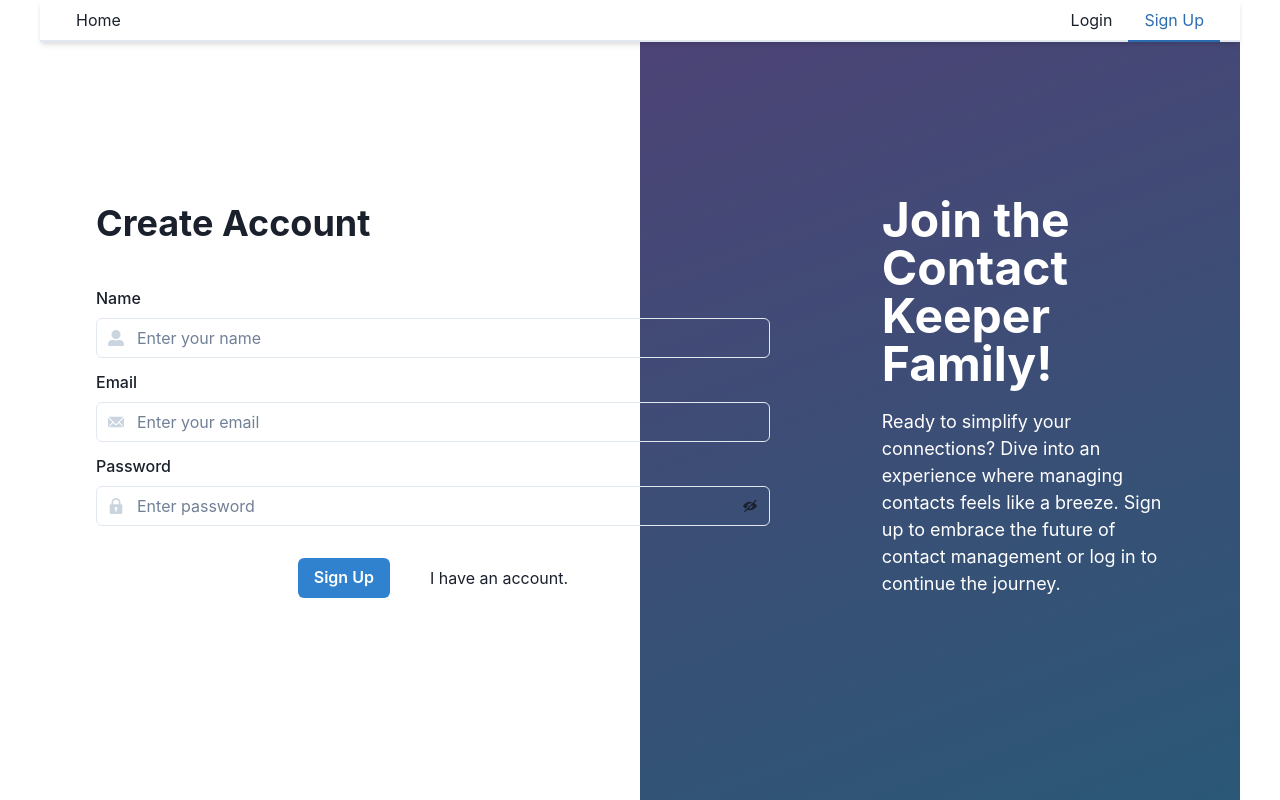
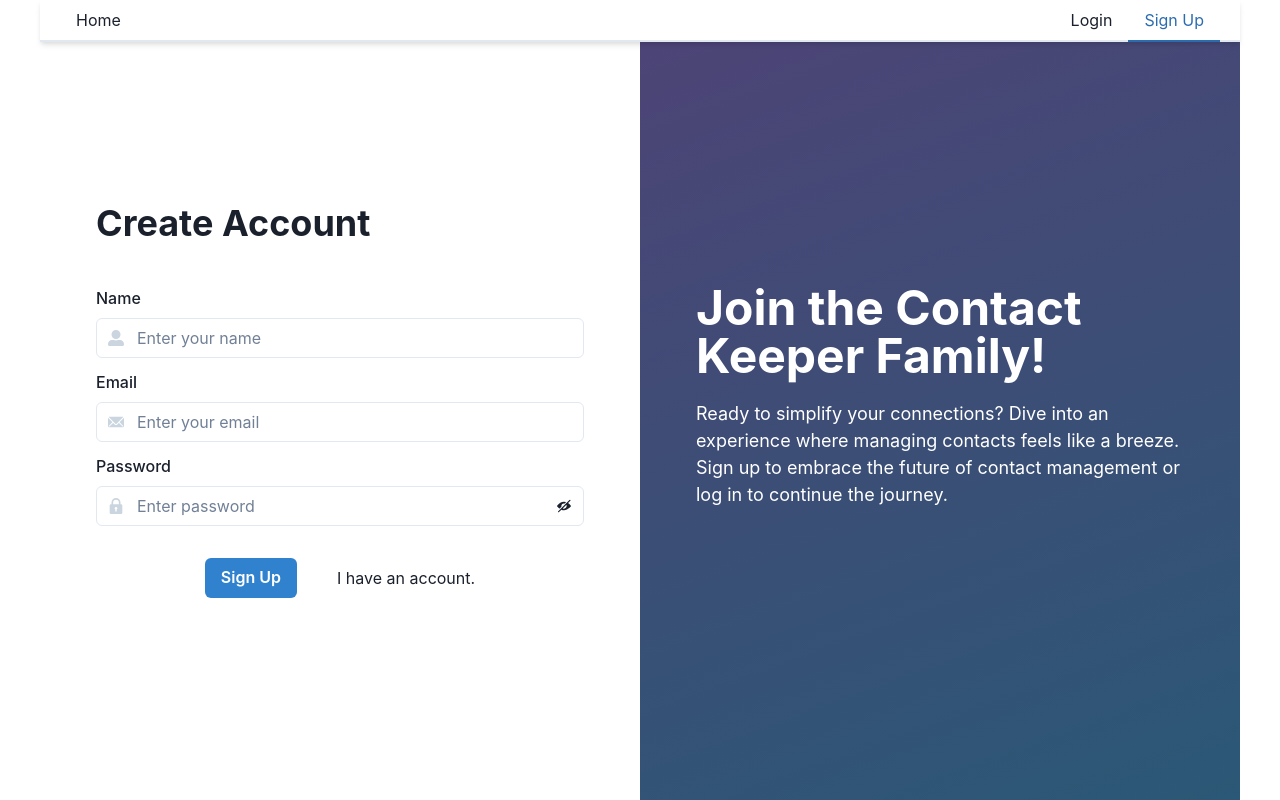
Before and after one commit to yurii-corssa/contact-keeper-app, a React (Create React App) app: page /goit-react-hw-08-phonebook/auth/sign-up in a window 1280 px wide. Built offline with nearby package versions, Linux system fonts and the light colour scheme.

Commit message:
redux fixed

```diff
--- a/src/components/Main/Auth/LoginForm.jsx
+++ b/src/components/Main/Auth/LoginForm.jsx
@@ -3,15 +3,17 @@ import { Form, Formik } from 'formik';
 import { useDispatch, useSelector } from 'react-redux';
 import { Link } from 'react-router-dom';
 import { authLogin } from 'redux/auth/auth-operations';
-import { selectAuthError } from 'redux/auth/auth-selectors';
+import { selectAuthError, selectIsLoading } from 'redux/auth/auth-selectors';
 import { Button, Flex, Heading, Stack } from '@chakra-ui/react';
 import AuthEmailInput from 'components/Inputs/AuthEmailInput';
 import AuthPasswordInput from 'components/Inputs/AuthPasswordInput';
 import { motion } from 'framer-motion';
 import { useDevice } from 'deviceContext';
+import { Spinner } from '@chakra-ui/react';
 
 const LoginForm = () => {
   const authError = useSelector(selectAuthError);
+  const isLoading = useSelector(selectIsLoading);
   const { deviceType } = useDevice();
 
   const dispatch = useDispatch();
@@ -91,8 +93,9 @@ const LoginForm = () => {
                   colorScheme="blue"
                   isLoading={props.isSubmitting}
                   type="submit"
+                  disabled={isLoading}
                 >
-                  Login
+                  {isLoading ? <Spinner /> : 'Login'}
                 </Button>
                 <Link to="/auth/sign-up">Sign Up</Link>
               </Flex>
--- a/src/components/Main/Auth/RegistrationForm.jsx
+++ b/src/components/Main/Auth/RegistrationForm.jsx
@@ -1,13 +1,19 @@
 import { Form, Formik } from 'formik';
-import { useDispatch } from 'react-redux';
+import { useDispatch, useSelector } from 'react-redux';
 import { Link } from 'react-router-dom';
 import { authRegister } from 'redux/auth/auth-operations';
-import { Button, Flex, Heading, Stack } from '@chakra-ui/react';
+import { Button, Flex, Heading, Spinner, Stack } from '@chakra-ui/react';
 import AuthPasswordInput from 'components/Inputs/AuthPasswordInput';
 import AuthEmailInput from 'components/Inputs/AuthEmailInput';
 import AuthNameInput from 'components/Inputs/AuthNameInput';
+import { useDevice } from 'deviceContext';
+import { motion } from 'framer-motion';
+import { selectIsLoading } from 'redux/auth/auth-selectors';
 
 const RegistrationForm = () => {
+  const { deviceType } = useDevice();
+  const isLoading = useSelector(selectIsLoading);
+
   const dispatch = useDispatch();
 
   const initialValues = {
@@ -58,28 +64,66 @@ const RegistrationForm = () => {
     actions.setSubmitting(false);
   };
 
+  const createTextAnimation = delay => ({
+    initial: { opacity: 0, y: -20 },
+    animate: {
+      y: 0,
+      opacity: 1,
+      transition: {
+        y: { duration: 0.5, ease: [0.05, 0.08, 0.24, 0.96], delay },
+        opacity: { duration: 0.3, ease: 'easeIn', delay },
+      },
+    },
+  });
+
+  const createFormAnimation = delay => ({
+    initial: { opacity: 0 },
+    animate: {
+      opacity: 1,
+      transition: {
+        opacity: { duration: 0.3, ease: 'easeIn', delay },
+      },
+    },
+  });
+
   return (
-    <Flex direction="column" p={14} justify="center" width="100%">
+    <Flex
+      direction="column"
+      p={14}
+      justify="center"
+      width="100%"
+      w={deviceType !== 'desktop' ? '100%' : '50%'}
+    >
+      <motion.div {...createTextAnimation(0.5)}>
         <Heading size="xl" mb={10}>
           Create Account
         </Heading>
+      </motion.div>
       <Formik initialValues={initialValues} onSubmit={handleSubmit}>
         {props => (
           <Stack as={Form} gap={3}>
+            <motion.div {...createFormAnimation(0.7)}>
               <AuthNameInput validateName={validateName} />
+            </motion.div>
+            <motion.div {...createFormAnimation(0.75)}>
               <AuthEmailInput validateEmail={validateEmail} />
+            </motion.div>
+            <motion.div {...createFormAnimation(0.9)}>
               <AuthPasswordInput validatePassword={validatePassword} />
-
+            </motion.div>
+            <motion.div {...createFormAnimation(0.9)}>
               <Flex justifyContent="center" alignItems="center" gap="10" pt="5">
                 <Button
                   colorScheme="blue"
                   isLoading={props.isSubmitting}
                   type="submit"
+                  disabled={isLoading}
                 >
-                Sign Up
+                  {isLoading ? <Spinner /> : 'Sign Up'}
                 </Button>
                 <Link to="/auth/login">I have an account.</Link>
               </Flex>
+            </motion.div>
           </Stack>
         )}
       </Formik>
--- a/src/components/Main/Contacts/AddContactForm.jsx
+++ b/src/components/Main/Contacts/AddContactForm.jsx
@@ -1,15 +1,19 @@
 import { useDispatch, useSelector } from 'react-redux';
-import { selectContacts } from 'redux/contacts/contacts-selectors';
+import {
+  selectContacts,
+  selectIsLoadingContacts,
+} from 'redux/contacts/contacts-selectors';
 import { normalizeStr } from 'utils/normalizeStr';
 import { addContactThunk } from 'redux/contacts/contacts-operations';
 import { Form, Formik } from 'formik';
-import { Button, Flex, Stack, useToast } from '@chakra-ui/react';
+import { Button, Flex, Spinner, Stack, useToast } from '@chakra-ui/react';
 import ContactNameInput from 'components/Inputs/ContactNameInput';
 import ContactNumberInput from 'components/Inputs/ContactNumberInput';
 import { useDevice } from 'deviceContext';
 import { motion } from 'framer-motion';
 
 export const AddContactForm = () => {
+  const isLoading = useSelector(selectIsLoadingContacts);
   const contacts = useSelector(selectContacts);
   const dispatch = useDispatch();
   const toast = useToast();
@@ -74,8 +78,9 @@ export const AddContactForm = () => {
                 isLoading={props.isSubmitting}
                 type="submit"
                 w="100%"
+                disabled={isLoading}
               >
-                Add contact
+                {isLoading ? <Spinner /> : 'Add contact'}
               </Button>
             </motion.div>
           </Stack>
--- a/src/components/Main/Contacts/ContactItems.jsx
+++ b/src/components/Main/Contacts/ContactItems.jsx
@@ -43,9 +43,8 @@ export const ContactItems = ({ handleOpenModal }) => {
     contactDelayAnimation = contactDelayAnimation + 0.05;
 
     return (
-      <motion.div {...createContactAnimation(contactDelayAnimation)}>
+      <motion.div key={id} {...createContactAnimation(contactDelayAnimation)}>
         <Flex
-          key={id}
           alignItems="center"
           paddingX="1rem"
           paddingY="0.5rem"
--- a/src/redux/auth/auth-selectors.js
+++ b/src/redux/auth/auth-selectors.js
@@ -1,11 +1,7 @@
 export const selectIsLoggedIn = state => (state.auth.token ? true : false);
-
 export const selectUser = state => state.auth.user;
-
 export const selectUserName = state => state.auth.user.username;
-
 export const selectIsRefreshing = state => state.auth.isRefreshing;
-
+export const selectIsLoading = state => state.auth.isLoading;
 export const selectToken = state => state.auth.token;
-
 export const selectAuthError = state => state.auth.error;
--- a/src/redux/auth/auth-slice.js
+++ b/src/redux/auth/auth-slice.js
@@ -12,11 +12,13 @@ const initialState = {
   user: { username: null, email: null },
   token: null,
   error: null,
+  isLoading: false,
   isRefreshing: false,
 };
 
 const handlePending = state => {
   state.isRefreshing = true;
+  state.isLoading = true;
   state.error = null;
 };
 
@@ -24,11 +26,13 @@ const handleFulfilled = (state, { payload }) => {
   state.user = payload.user;
   state.token = payload.token;
   state.isRefreshing = false;
+  state.isLoading = false;
 };
 
-const handleRejected = (state, { payload }) => {
+const handleRejected = (state, { error }) => {
   state.isRefreshing = false;
-  state.error = payload;
+  state.isLoading = false;
+  state.error = error.message;
 };
 
 const authSlice = createSlice({
@@ -43,6 +47,7 @@ const authSlice = createSlice({
       .addCase(authRegister.rejected, handleRejected)
       .addCase(authRegister.fulfilled, handleFulfilled)
       .addCase(authLogin.pending, state => {
+        state.isLoading = true;
         state.error = null;
       })
       .addCase(authLogin.rejected, handleRejected)
@@ -53,9 +58,16 @@ const authSlice = createSlice({
         state.user = { name: null, email: null };
         state.token = null;
         state.isRefreshing = false;
+        state.isLoading = false;
       })
-      .addCase(authRefresh.pending, handlePending)
-      .addCase(authRefresh.rejected, handleRejected)
+      .addCase(authRefresh.pending, state => {
+        state.isRefreshing = true;
+        state.error = null;
+      })
+      .addCase(authRefresh.rejected, (state, { error }) => {
+        state.isRefreshing = false;
+        state.error = error.message;
+      })
       .addCase(authRefresh.fulfilled, (state, { payload }) => {
         state.user = payload.user;
         state.isRefreshing = false;
--- a/src/redux/contacts/contacts-selectors.js
+++ b/src/redux/contacts/contacts-selectors.js
@@ -3,6 +3,7 @@ import { normalizeStr } from 'utils/normalizeStr';
 
 export const selectContacts = state => state.contacts.items;
 export const selectFilter = state => state.filter;
+export const selectIsLoadingContacts = state => state.contacts.isLoading;
 
 export const selectVisibleContacts = createSelector(
   [selectContacts, selectFilter],
--- a/src/redux/contacts/contacts-slice.js
+++ b/src/redux/contacts/contacts-slice.js
@@ -27,9 +27,9 @@ const handlePending = state => {
   state.isLoading = true;
 };
 
-const handleRejected = (state, action) => {
+const handleRejected = (state, { error }) => {
   state.isLoading = false;
-  state.error = action.payload;
+  state.error = error.message;
 };
 
 const contactsSlice = createSlice({
```
Lines whose indentation alone changed are shown as unchanged.
